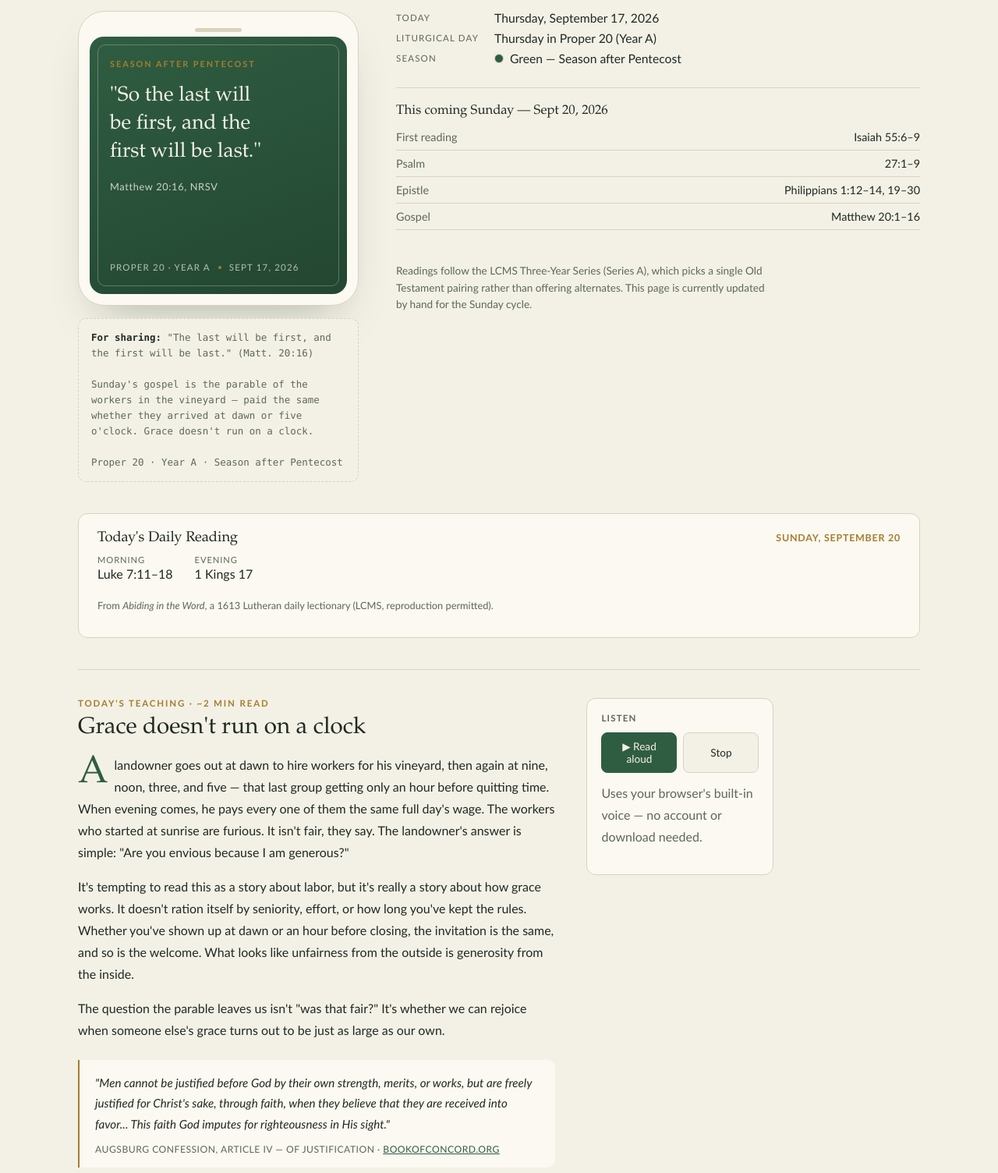
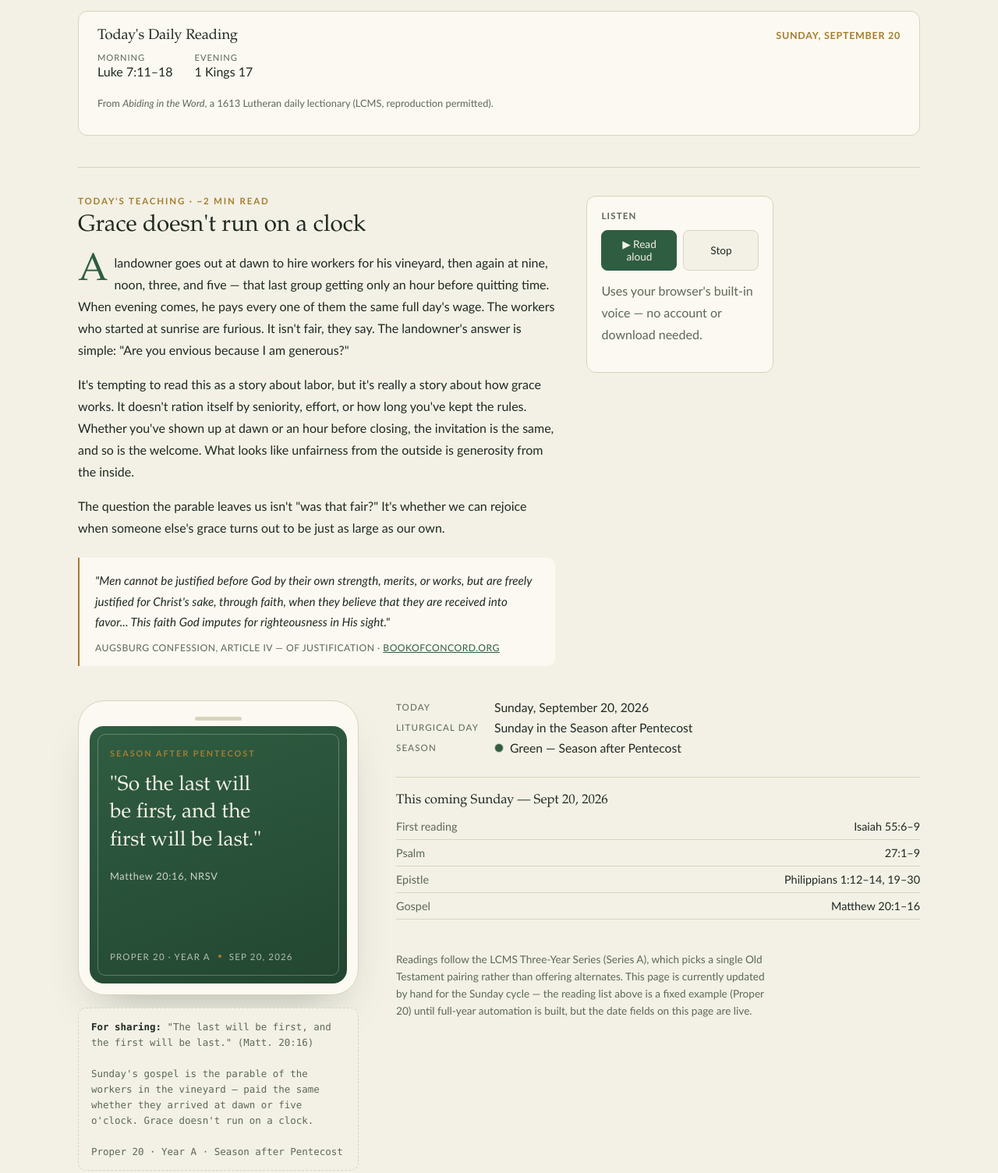
Before and after one commit to de46vil330/lectionary-devotional, a plain HTML site: page index.html in a window 1280 px wide. Shown: the part 260-1764 px from the top of the page at 78% size. Drawn offline with Linux system fonts and the light colour scheme.

Commit message:
Reorder page and make date fields live instead of frozen text
Daily reading tile now leads, followed by today's teaching, with the
next-Sunday content and other readings moved below as secondary
material. Today's date, the liturgical-day label, and the sample
post's date now compute from the visitor's actual clock instead of
being hardcoded.

Co-Authored-By: Claude Sonnet 5 <noreply@anthropic.com>

```diff
--- a/index.html
+++ b/index.html
@@ -488,56 +488,6 @@
     <p>Grounded in the LCMS Three-Year Series lectionary and the Lutheran Confessions. The card below shifts color with the liturgical season automatically; right now that's green, for the Season after Pentecost.</p>
   </header>
 
-  <div class="layout">
-    <div>
-      <div class="phone">
-        <div class="phone-notch"></div>
-        <div class="post">
-          <div>
-            <div class="post-season">Season after Pentecost</div>
-            <p class="post-verse">"So the last will be first, and the first will be last."</p>
-            <div class="post-cite">Matthew 20:16, NRSV</div>
-          </div>
-          <div class="post-footer">
-            <span>Proper 20 &middot; Year A</span>
-            <span class="dot"></span>
-            <span>Sept 17, 2026</span>
-          </div>
-        </div>
-      </div>
-      <div class="caption-mock">
-        <strong>For sharing:</strong> "The last will be first, and the first will be last." (Matt. 20:16)<br><br>
-        Sunday's gospel is the parable of the workers in the vineyard — paid the same whether they arrived at dawn or five o'clock. Grace doesn't run on a clock.<br><br>
-        Proper 20 · Year A · Season after Pentecost
-      </div>
-    </div>
-
-    <div class="panel">
-      <div class="field-group">
-        <dt>Today</dt>
-        <dd>Thursday, September 17, 2026</dd>
-        <dt>Liturgical day</dt>
-        <dd>Thursday in Proper 20 (Year A)</dd>
-        <dt>Season</dt>
-        <dd class="swatch"><span class="chip"></span> Green — Season after Pentecost</dd>
-      </div>
-
-      <div class="readings">
-        <h2>This coming Sunday — Sept 20, 2026</h2>
-        <ul>
-          <li><span>First reading</span><span>Isaiah 55:6&ndash;9</span></li>
-          <li><span>Psalm</span><span>27:1&ndash;9</span></li>
-          <li><span>Epistle</span><span>Philippians 1:12&ndash;14, 19&ndash;30</span></li>
-          <li><span>Gospel</span><span>Matthew 20:1&ndash;16</span></li>
-        </ul>
-      </div>
-
-      <p class="note">
-        Readings follow the LCMS Three-Year Series (Series A), which picks a single Old Testament pairing rather than offering alternates. This page is currently updated by hand for the Sunday cycle.
-      </p>
-    </div>
-  </div>
-
   <div class="daily" id="daily-card">
     <div class="daily-head">
       <h2>Today's Daily Reading</h2>
@@ -571,6 +521,56 @@
     </div>
   </div>
 
+  <div class="layout">
+    <div>
+      <div class="phone">
+        <div class="phone-notch"></div>
+        <div class="post">
+          <div>
+            <div class="post-season">Season after Pentecost</div>
+            <p class="post-verse">"So the last will be first, and the first will be last."</p>
+            <div class="post-cite">Matthew 20:16, NRSV</div>
+          </div>
+          <div class="post-footer">
+            <span>Proper 20 &middot; Year A</span>
+            <span class="dot"></span>
+            <span id="post-date"></span>
+          </div>
+        </div>
+      </div>
+      <div class="caption-mock">
+        <strong>For sharing:</strong> "The last will be first, and the first will be last." (Matt. 20:16)<br><br>
+        Sunday's gospel is the parable of the workers in the vineyard — paid the same whether they arrived at dawn or five o'clock. Grace doesn't run on a clock.<br><br>
+        Proper 20 · Year A · Season after Pentecost
+      </div>
+    </div>
+
+    <div class="panel">
+      <div class="field-group">
+        <dt>Today</dt>
+        <dd id="today-date"></dd>
+        <dt>Liturgical day</dt>
+        <dd id="liturgical-day"></dd>
+        <dt>Season</dt>
+        <dd class="swatch"><span class="chip"></span> Green — Season after Pentecost</dd>
+      </div>
+
+      <div class="readings">
+        <h2>This coming Sunday — Sept 20, 2026</h2>
+        <ul>
+          <li><span>First reading</span><span>Isaiah 55:6&ndash;9</span></li>
+          <li><span>Psalm</span><span>27:1&ndash;9</span></li>
+          <li><span>Epistle</span><span>Philippians 1:12&ndash;14, 19&ndash;30</span></li>
+          <li><span>Gospel</span><span>Matthew 20:1&ndash;16</span></li>
+        </ul>
+      </div>
+
+      <p class="note">
+        Readings follow the LCMS Three-Year Series (Series A), which picks a single Old Testament pairing rather than offering alternates. This page is currently updated by hand for the Sunday cycle &mdash; the reading list above is a fixed example (Proper 20) until full-year automation is built, but the date fields on this page are live.
+      </p>
+    </div>
+  </div>
+
   <footer>
     Readings per the LCMS Three-Year Series (Series A). Source: <a href="https://resources.lcms.org/worship-planning/series-a-and-one-year-series-lectionaries-and-summaries/">LCMS Commission on Worship, 2025&ndash;26 Church Year Calendar</a>. Confessional citations drawn from the <a href="https://bookofconcord.org/">Book of Concord</a> (public-domain Triglotta translation).
   </footer>
@@ -598,6 +598,17 @@
       refsEl.innerHTML = '';
       footEl.innerHTML = 'This date falls outside the Trinity season cycle currently built (Advent through Easter season are still on the roadmap).';
     }
+
+    var todayEl = document.getElementById('today-date');
+    var liturgicalEl = document.getElementById('liturgical-day');
+    var postDateEl = document.getElementById('post-date');
+    var longDate = today.toLocaleDateString('en-US', { weekday: 'long', month: 'long', day: 'numeric', year: 'numeric' });
+    var shortDate = today.toLocaleDateString('en-US', { month: 'short', day: 'numeric', year: 'numeric' });
+    var weekday = today.toLocaleDateString('en-US', { weekday: 'long' });
+
+    if (todayEl) todayEl.textContent = longDate;
+    if (liturgicalEl) liturgicalEl.textContent = weekday + ' in the Season after Pentecost';
+    if (postDateEl) postDateEl.textContent = shortDate;
   })();
 </script>
 <script>
```
